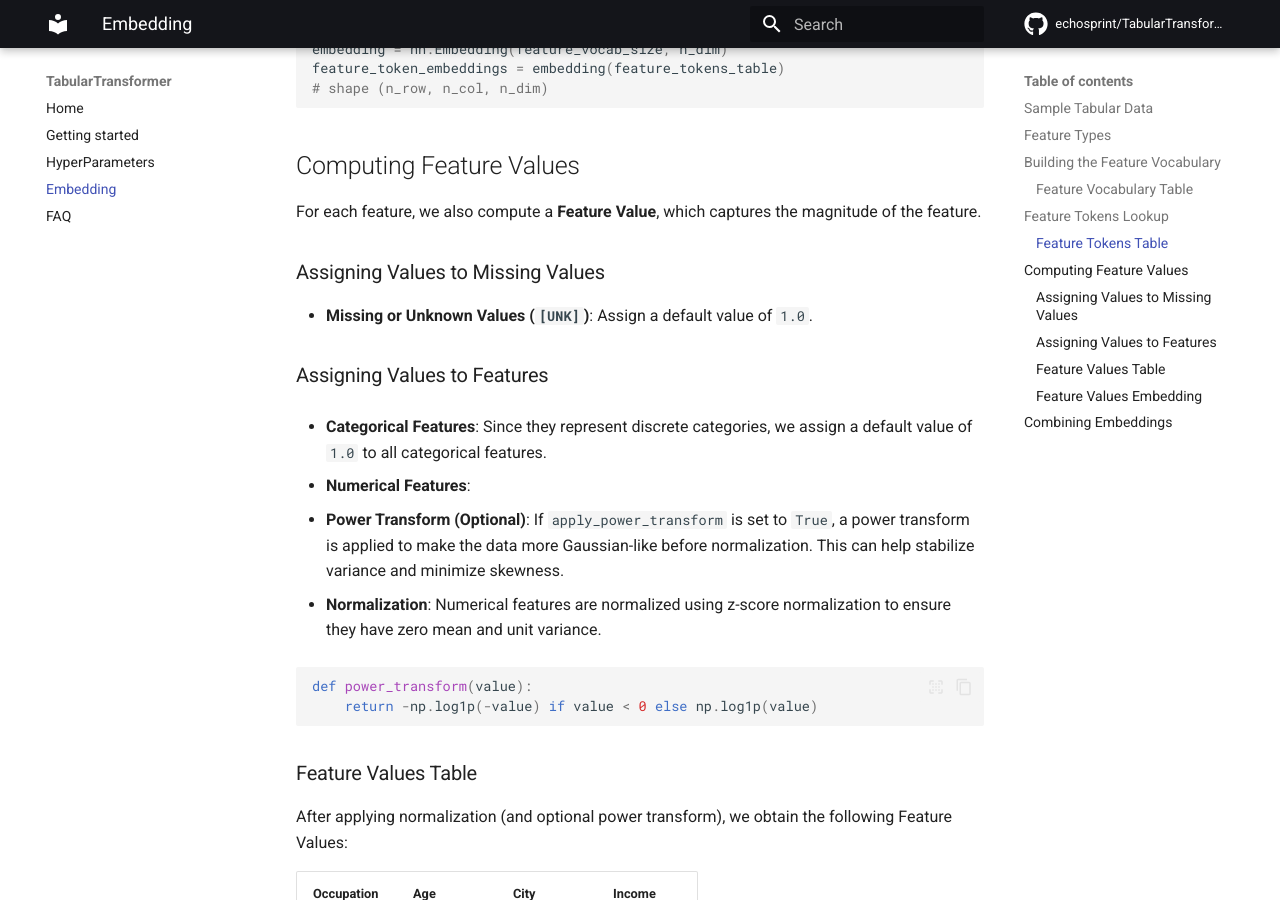
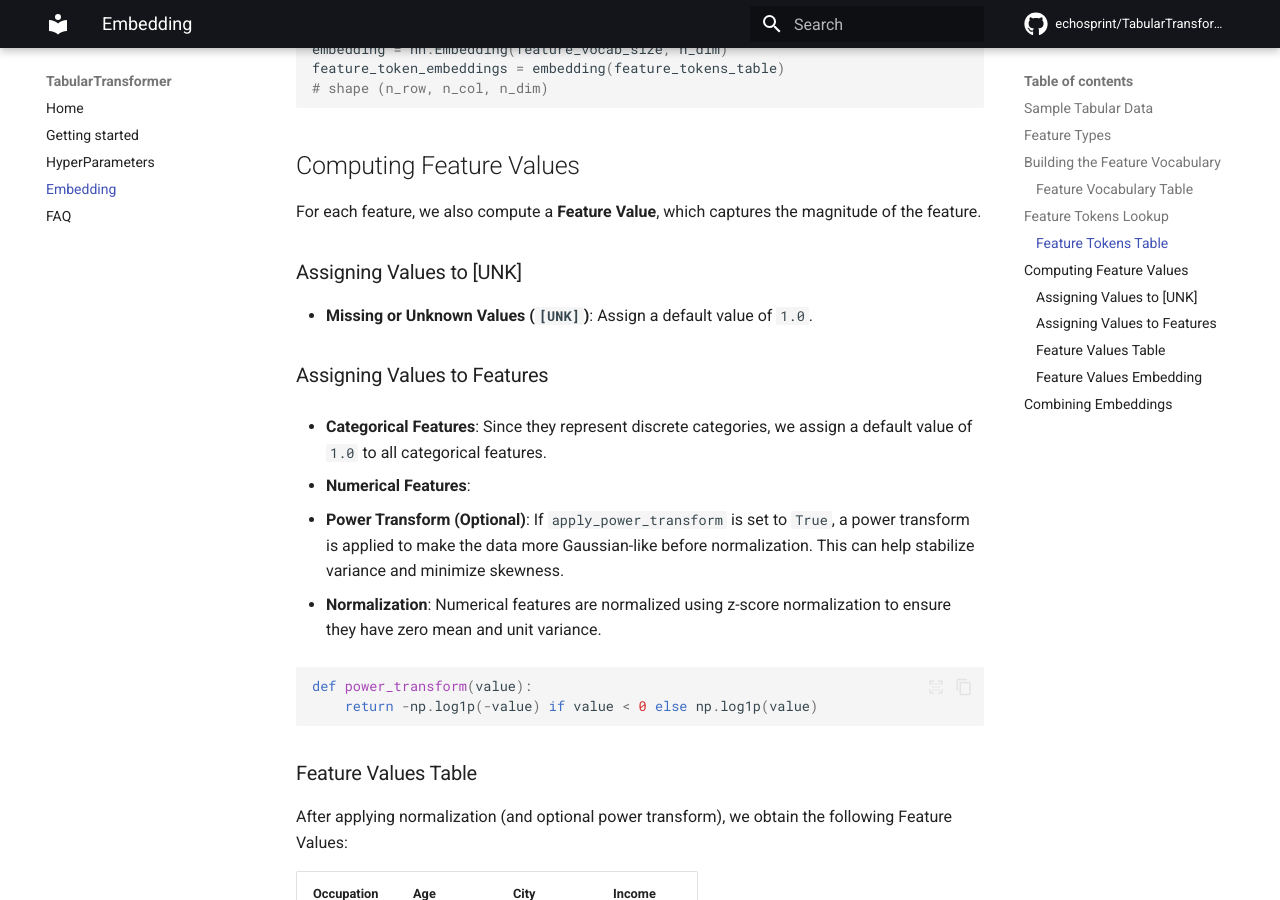
Before and after one commit to echosprint/TabularTransformer, an MkDocs documentation site: the page built from docs/embedding.md, in a window 1280 px wide and 900 px high, scrolled down 2649 px. Built offline with MkDocs 1.6.1 and Material for MkDocs 9.7.7, drawn with Linux system fonts in a browser that asks for light colours; comment, search, counter and statistics services are not loaded.

Commit message:
Embedding

```diff
--- a/docs/embedding.md
+++ b/docs/embedding.md
@@ -78,7 +78,7 @@
 
 For each feature, we also compute a **Feature Value**, which captures the magnitude of the feature.
 
-### Assigning Values to Missing Values
+### Assigning Values to [UNK]
 
 - **Missing or Unknown Values (`[UNK]`)**: Assign a default value of `1.0`.
 
```
